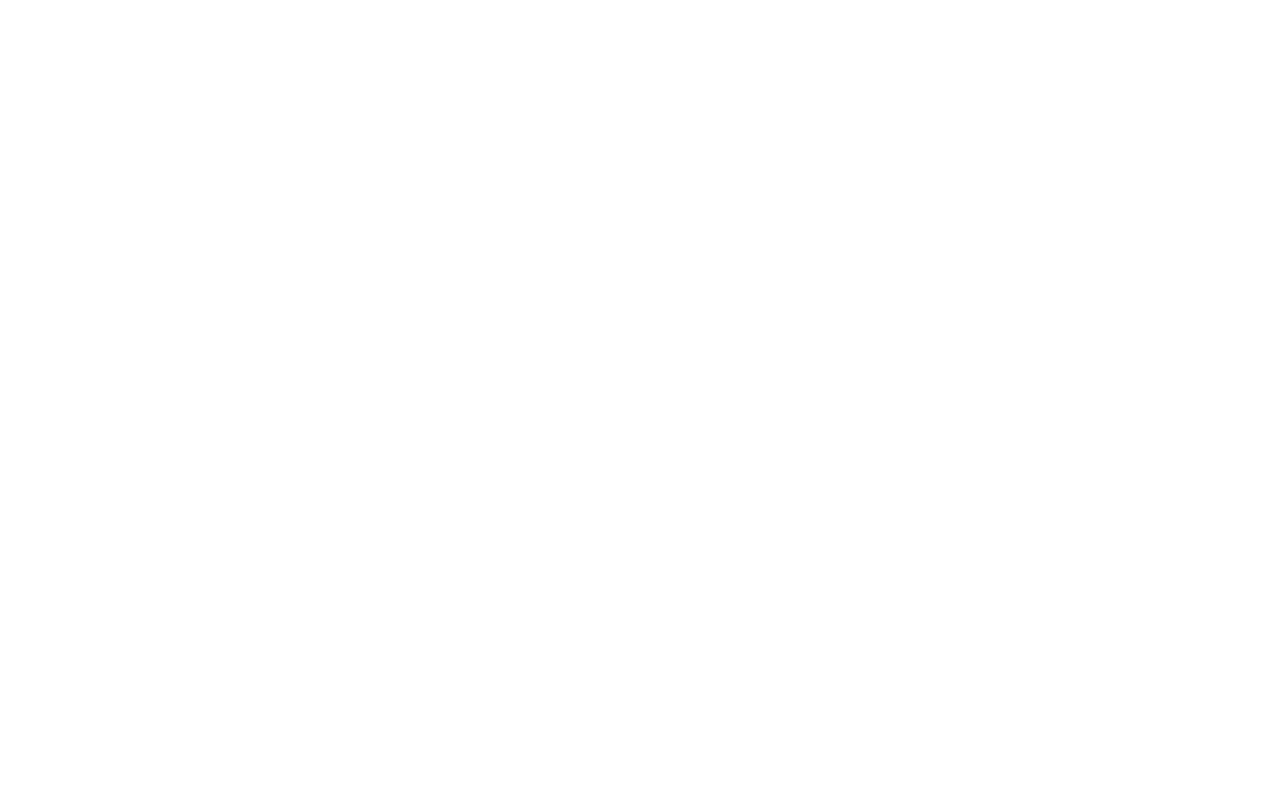
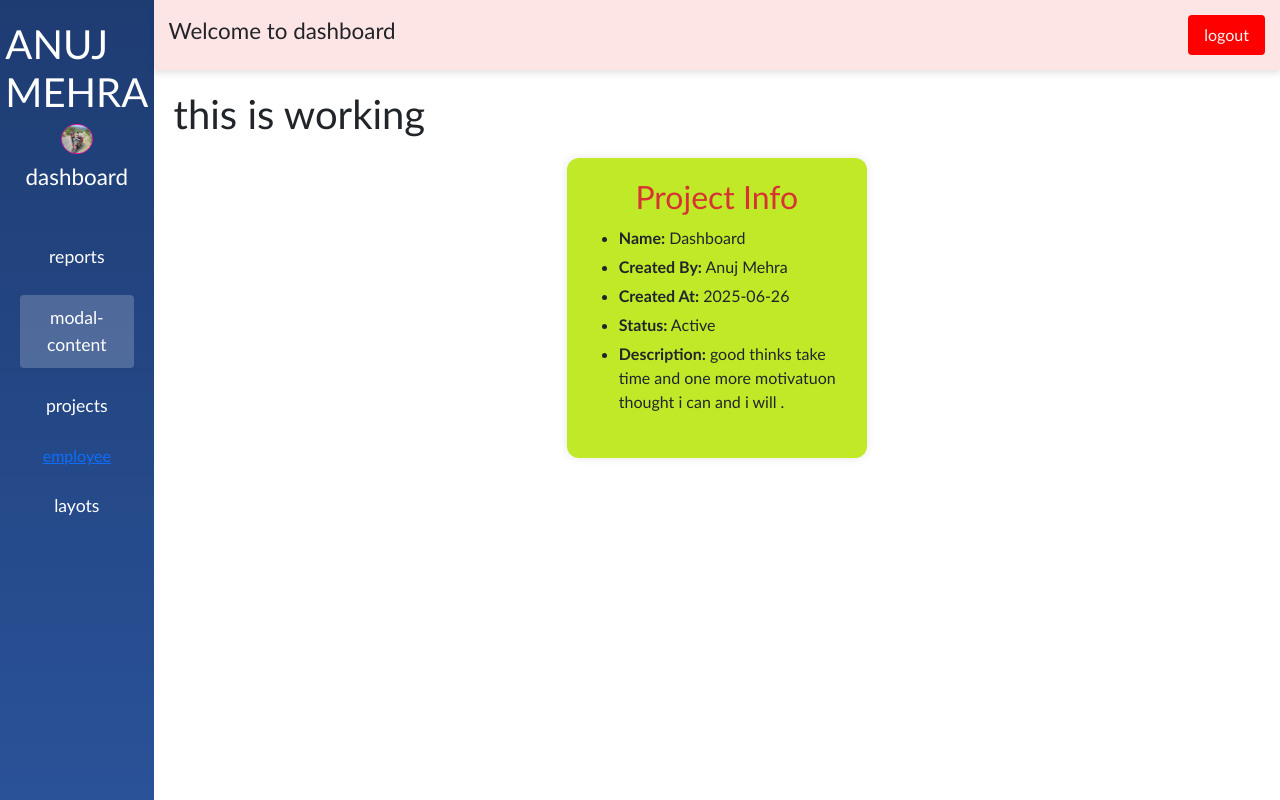
Before and after one commit to anujmehra1992001/projects, an Angular app: page /dashboard/modal-content in a window 1280 px wide. Before the commit this address led to /. Built offline with nearby package versions, Linux system fonts and the light colour scheme; sample sign-in values are in the browser's storage; a small style sheet from the web is missing.

Commit message:
Added modal-content component for dashboard

```diff
--- a/src/app/app.routes.ts
+++ b/src/app/app.routes.ts
@@ -31,6 +31,13 @@
           ),
       },
       {
+        path: 'modal-content',
+        loadComponent: () =>
+          import('./pages/dashboard/modal-content/modal-content.component').then(
+            (c) => c.ModalContentComponent
+          ),
+      },
+      {
         path: 'projects',
         loadComponent: () =>
           import('./pages/dashboard/projects/projects.component').then(
@@ -50,10 +57,10 @@
                   import('./pages/dashboard/projects/edit-project/month/month.component').then(
                     (c) => c.MonthComponent
                   ),
-              }
-            ]
-          }
-        ]
+              },
+            ],
+          },
+        ],
       },
       {
         path: 'employee',
@@ -61,7 +68,7 @@
           import('./pages/settings/settings.component').then(
             (c) => c.SettingsComponent
           ),
-      }
-    ]
-  }
+      },
+    ],
+  },
 ];
--- a/src/app/pages/dasboard/layots/layots.component.ts
+++ b/src/app/pages/dasboard/layots/layots.component.ts
@@ -1,9 +1,11 @@
+import { CommonModule } from '@angular/common';
+import { HttpClient } from '@angular/common/http';
 import { Component } from '@angular/core';
 
 @Component({
   selector: 'app-layots',
   standalone: true,
-  imports: [],
+  imports: [CommonModule,HttpClient],
   templateUrl: './layots.component.html',
   styleUrl: './layots.component.less'
 })
--- a/src/app/pages/dashboard/dashboard.component.html
+++ b/src/app/pages/dashboard/dashboard.component.html
@@ -10,6 +10,10 @@
             <ul>
                 <li>
                     <a routerLink="/dashboard/reports" routerLinkActive="active">reports</a
+          >
+        </li>
+                <li>
+                    <a routerLink="/dashboard/modal-content" routerLinkActive="active">modal-content</a
           >
         </li>
         <li>
@@ -33,6 +37,8 @@
             <button (click)="logout()">logout</button>
         </header>
         <div class="content">
+
+
             <router-outlet> </router-outlet>
         </div>
     </section>
--- a/src/app/pages/dashboard/dashboard.component.less
+++ b/src/app/pages/dashboard/dashboard.component.less
@@ -4,8 +4,8 @@
 }
 
 .sidebar {
-  background: linear-gradient(to right, #427893, #16232b);
-  color: #fff;
+  // background: linear-gradient(to right, #427893, #16232b);
+  // color: #fff;
   width: 12vw;
   padding: 20px;
   display: flex;
@@ -100,3 +100,7 @@
     padding: 20px;
   }
 }
+.sidebar {
+  background: linear-gradient(to bottom, #1e3c72, #2a5298);
+  color: white;
+}
--- a/src/app/pages/dashboard/empolyee/empolyee.component.ts
+++ b/src/app/pages/dashboard/empolyee/empolyee.component.ts
@@ -9,4 +9,9 @@
 })
 export class EmpolyeeComponent {
 
+  isopen(){
+    null
+
+  }
+
 }
--- /dev/null
+++ b/src/app/pages/dashboard/modal-content/modal-content.component.html
@@ -0,0 +1,13 @@
+<h1>
+    this is working
+</h1>
+<div class="modal-container">
+    <h2>{{ modalTitle }}</h2>
+    <ul>
+        <li><strong>Name:</strong> {{ modalData.name }}</li>
+        <li><strong>Created By:</strong> {{ modalData.createdBy }}</li>
+        <li><strong>Created At:</strong> {{ modalData.createdAt }}</li>
+        <li><strong>Status:</strong> {{ modalData.status }}</li>
+        <li><strong>Description:</strong> {{ modalData.description }}</li>
+    </ul>
+</div>
--- /dev/null
+++ b/src/app/pages/dashboard/modal-content/modal-content.component.less
@@ -0,0 +1,19 @@
+.modal-container {
+
+  background: #c0ea28;
+  padding: 20px;
+  margin: 20px auto;
+  border-radius: 12px;
+  max-width: 300px;
+  height: 300px;
+  box-shadow: 0 0 10px rgba(0,0,0,0.1);
+justify-items: center;
+
+}
+h2 {
+  color: #d73333;
+  margin-bottom: 10px;
+}
+li {
+  margin: 5px 0;
+}
--- /dev/null
+++ b/src/app/pages/dashboard/modal-content/modal-content.component.ts
@@ -0,0 +1,18 @@
+import { Component } from '@angular/core';
+
+@Component({
+  selector: 'app-modal-content',
+  standalone: true,
+  templateUrl: './modal-content.component.html',
+  styleUrls: ['./modal-content.component.less']
+})
+export class ModalContentComponent {
+  modalTitle = 'Project Info';
+  modalData = {
+    name: ' Dashboard',
+    createdBy: 'Anuj Mehra',
+    createdAt: '2025-06-26',
+    status: 'Active',
+    description: 'good thinks take time and one more motivatuon thought i can and i will .'
+  };
+}
--- a/src/app/pages/dashboard/projects/projects.component.ts
+++ b/src/app/pages/dashboard/projects/projects.component.ts
@@ -10,6 +10,12 @@
   styleUrls: ['./projects.component.less']
 })
 export class ProjectsComponent implements OnInit {
+
+   searchText: string = '';
+  sortOption: string = '';
+sortoption :any= '';
+  currentPage: number = 1;
+  itemsPerPage: number = 4;
   products: any[] = [];
 
   constructor(private http: HttpClient) {}
@@ -18,6 +24,8 @@
     this.http.get<any[]>('https://fakestoreapi.com/products').subscribe({
       next: (data) => this.products = data,
       error: (err) => console.error('API error:', err)
+
     });
   }
+
 }
--- a/src/app/pages/settings/settings.component.html
+++ b/src/app/pages/settings/settings.component.html
@@ -3,7 +3,7 @@
         font-size: 28px;
         font-weight: bold;
         margin-bottom: 20px;
-        color: #7517b9;
+        color: linear-gradient(to right, #f18634, #e1e655);
         background: linear-gradient(to right, #8e2de2, #9c6dfb);
         -webkit-background-clip: text;
         color: transparent;
@@ -14,7 +14,7 @@
         padding: 10px 14px;
         border: 1px solid #ccc;
         border-radius: 8px;
-        o font-size: 15px;
+        font-size: 15px;
         min-width: 200px;
         transition: all 0.3s ease-in-out;
     }
--- a/src/index.html
+++ b/src/index.html
@@ -9,6 +9,8 @@
 
     <script src="https://cdn.jsdelivr.net/npm/bootstrap@5.3.3/dist/js/bootstrap.bundle.min.js" integrity="sha384-QmWZ5m97TktwzKh7mCgJm0z6a0Cz7g4PbBr+QDOmR1KrM1xvZbN4Db2sp7UBk3yx" crossorigin="anonymous"></script>
     <base href="/">
+    <link rel="stylesheet" href="https://cdnjs.cloudflare.com/ajax/libs/font-awesome/6.5.0/css/all.min.css">
+
     <meta name="viewport" content="width=device-width, initial-scale=1">
     <link rel="icon" type="image/x-icon" href="favicon.ico">
 
```
Also changed, not shown: 1 other file (tests, documents, lock files or other folders).
